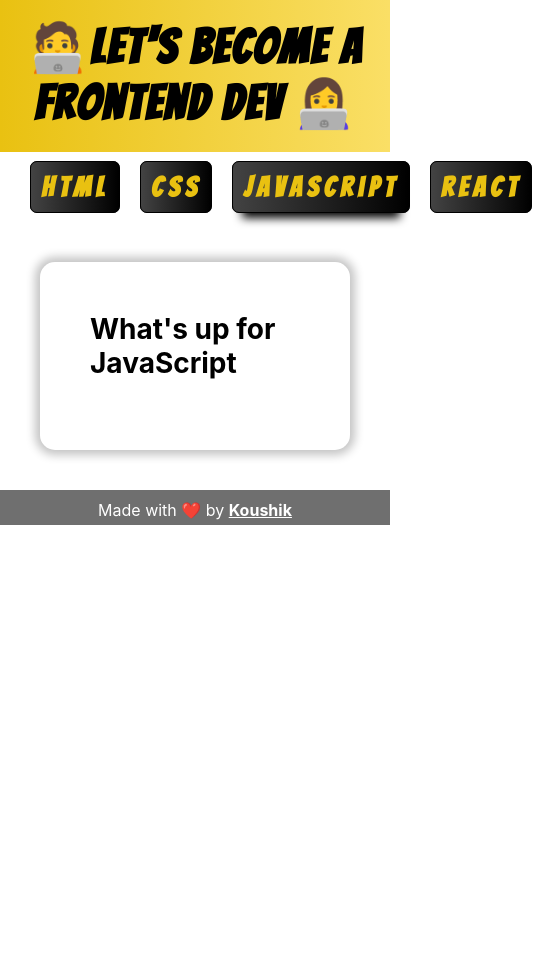
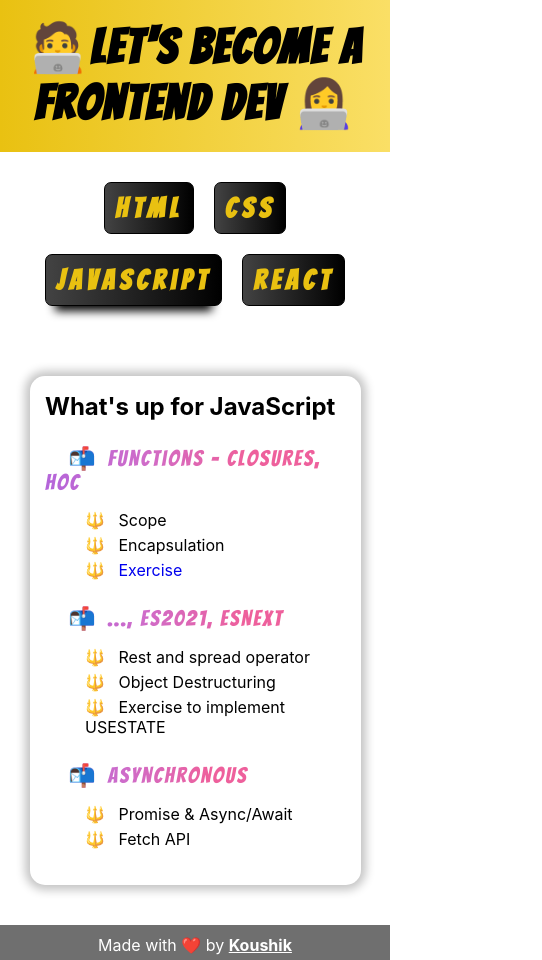
Before and after one commit to koushik-dev/frontend_dev, a React (Create React App) app: page /js in a window 390 px wide. Shown: the whole page, 542 px wide, since content can reach past the window. Before the commit the page ends 844 px from the top, so only its background shows below. Built offline with nearby package versions, Linux system fonts and the light colour scheme.

Commit message:
feat: add css, js, jsx

```diff
--- a/src/App.js
+++ b/src/App.js
@@ -5,6 +5,7 @@ import Home from "./views/Home";
 import HTML from "./views/HTML";
 import CSS from "./views/CSS";
 import JS from "./views/JS";
+import JSX from "./views/JSX";
 
 function App() {
   return (
@@ -13,7 +14,7 @@ function App() {
       <Route path="/html" exact component={HTML} />
       <Route path="/css" exact component={CSS} />
       <Route path="/js" exact component={JS} />
-      <Route path="/jsx" exact component={HTML} />
+      <Route path="/jsx" exact component={JSX} />
     </Layout>
   );
 }
--- a/src/components/Nav/Nav.scss
+++ b/src/components/Nav/Nav.scss
@@ -1,6 +1,9 @@
 .nav {
     padding: 20px;
     text-align: center;
+    display: flex;
+    justify-content: center;
+    flex-wrap: wrap;
     &__link {
         color: rgb(233, 193, 17);
         padding: 10px;
--- a/src/shared/Details/Details.scss
+++ b/src/shared/Details/Details.scss
@@ -47,3 +47,14 @@
     }
   }
 }
+
+@media screen and (max-width: 425px) {
+  .details {
+    &__title {
+      font-size: 22px;
+    }
+    &__item {
+      font-size: 16px;
+    }
+  }
+}
--- a/src/views/CSS.js
+++ b/src/views/CSS.js
@@ -52,7 +52,7 @@ const CSS = () => {
       title: 'Ignite the fire',
       contents: [
         {
-          label: 'Typography - em, rem, ch, px'
+          label: 'Positions - (relative, absolute, sticky, fixed, static)'
         },
         {
           label: 'Fonts'
--- a/src/views/HTML.scss
+++ b/src/views/HTML.scss
@@ -1,7 +1,8 @@
 .html {
-  padding: 50px;
+  padding: 5%;
   box-shadow: 0 0 10px 5px #c4c4c4;
   border-radius: 15px;
+  min-width: 300px;
   &__title {
     font-size: 28px;
     margin-bottom: 20px;
@@ -13,3 +14,10 @@
     align-items: flex-start;
   }
 }
+@media screen and (max-width: 425px) {
+  .html {
+    &__title {
+      font-size: 24px;
+    }
+  }
+}
--- a/src/views/JS.js
+++ b/src/views/JS.js
@@ -2,7 +2,48 @@ import React from 'react'
 import Details from '../shared/Details';
 
 const JS = () => {
-    const contents = [];
+    const contents = [
+        {
+            title: 'Functions - closures, HOC',
+            contents: [
+                {
+                    label: 'Scope'
+                },
+                {
+                    label: 'Encapsulation'
+                },
+                {
+                    label: 'Exercise',
+                    link: 'https://codepen.io/koushik27/pen/eYvNRvR'
+                }
+            ]
+        },
+        {
+            title: '..., ES2021, ESNEXT',
+            contents: [
+                {
+                    label: 'Rest and spread operator'
+                },
+                {
+                    label: 'Object Destructuring'
+                },
+                {
+                    label: 'Exercise to implement USESTATE'
+                }
+            ]
+        },
+        {
+            title: 'Asynchronous',
+            contents: [
+                {
+                    label: 'Promise & Async/Await'
+                },
+                {
+                    label: 'Fetch API'
+                }
+            ]
+        }
+    ];
       return (
         <main className="html">
           <b className="html__title">What's up for JavaScript</b>
--- a/src/views/JSX.js
+++ b/src/views/JSX.js
@@ -0,0 +1,44 @@
+import React from "react";
+import Details from "../shared/Details";
+
+const JSX = () => {
+  const contents = [
+      {
+          title: 'Mechanism',
+          contents: [
+              {
+                  label: 'Rendering'
+              },
+              {
+                  label: 'Virtual DOM, Change Detection, Diffing Algorithm'
+              }
+          ]
+      },
+      {
+          title: 'Routing'
+      },
+      {
+          title: 'React-query, Redux'
+      },
+      {
+          title: 'JSX, Typescript'
+      },
+      {
+          title: 'Tools'
+      }
+  ];
+  return (
+    <main className="html">
+      <b className="html__title">What's up for React</b>
+      <article className="html__contents">
+        {contents.map((cont) => (
+          <Details key={cont?.title} title={cont?.title}>
+            {cont?.contents}
+          </Details>
+        ))}
+      </article>
+    </main>
+  );
+};
+
+export default JSX;
```
